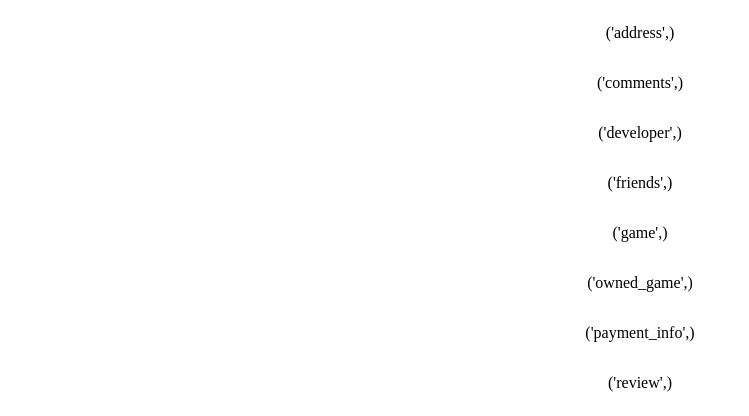
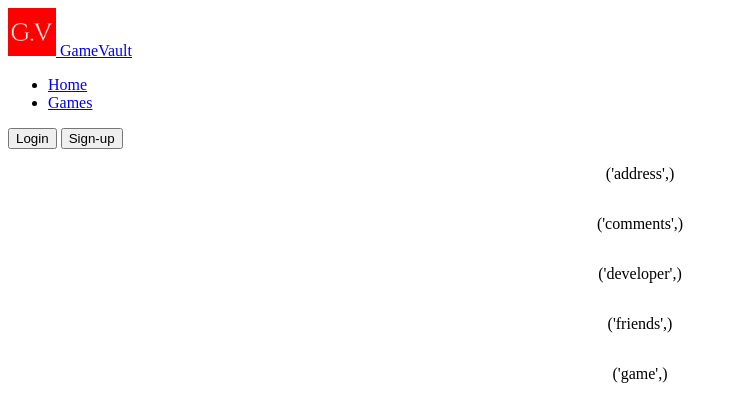
Before and after one commit to JEckert5/GameVault, a Flask app: page / in a window 1280 px wide. Shown: the top 416 px of the page, without its empty margins (0-749 px from the left). Run offline with Flask 3, Linux system fonts and the light colour scheme; some libraries are stand-ins or nearby versions.

Commit message:
Update index.html
added a bar at the top of homepage along with link to a games page

```diff
--- a/templates/index.html
+++ b/templates/index.html
@@ -3,10 +3,31 @@
 <head>
     <meta charset="utf-8">
     <title>GameVault</title>
-        <link href="{{url_for('static',filename='index.css')}}" rel="stylesheet" >
+    <link href="{{url_for('static',filename='index.css')}}" rel="stylesheet">
     <link href="{{url_for('static',filename='favicon.ico')}}" rel="icon" type="image/x-icon">
 </head>
 <body>
+    <div class="nav-container">
+        <header class="nav-header">
+            <div class="nav-brand">
+                <a href="/" class="nav-logo">
+                    <img src="{{ url_for('static', filename='favicon.ico') }}" class="logo-icon" alt="Logo">
+                    GameVault
+                </a>
+            </div>
+
+            <ul class="nav-links">
+                <li><a href="#" class="nav-link">Home</a></li>
+                <li><a href="/games" class="nav-link">Games</a></li>
+            </ul>
+
+            <div class="nav-buttons">
+                <button type="button" class="btn-login">Login</button>
+                <button type="button" class="btn-signup">Sign-up</button>
+            </div>
+        </header>
+    </div>
+
     <div class="center-div">
         {% for d in tables %}
             <p>{{d}}</p>
```
Lines whose indentation alone changed are shown as unchanged.
